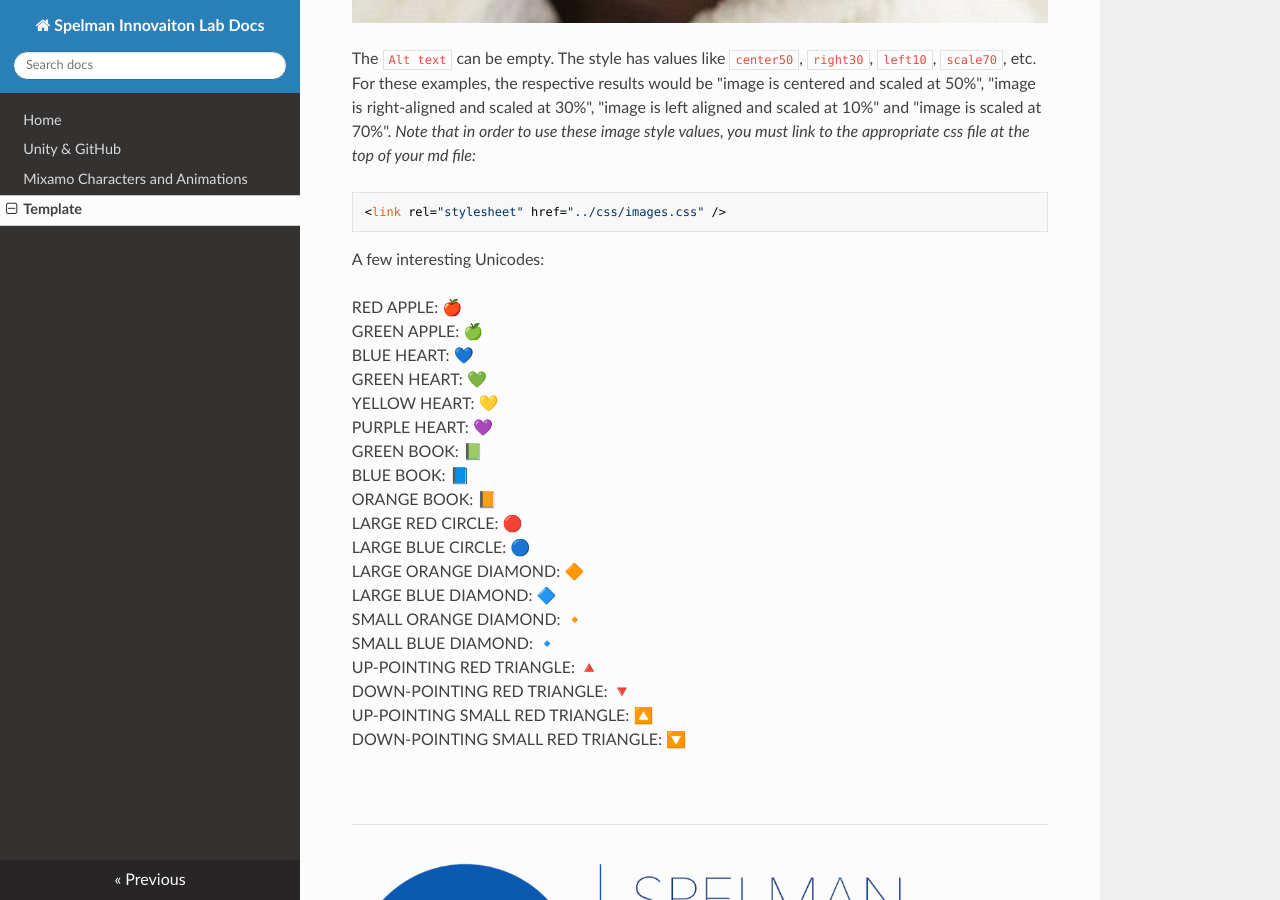
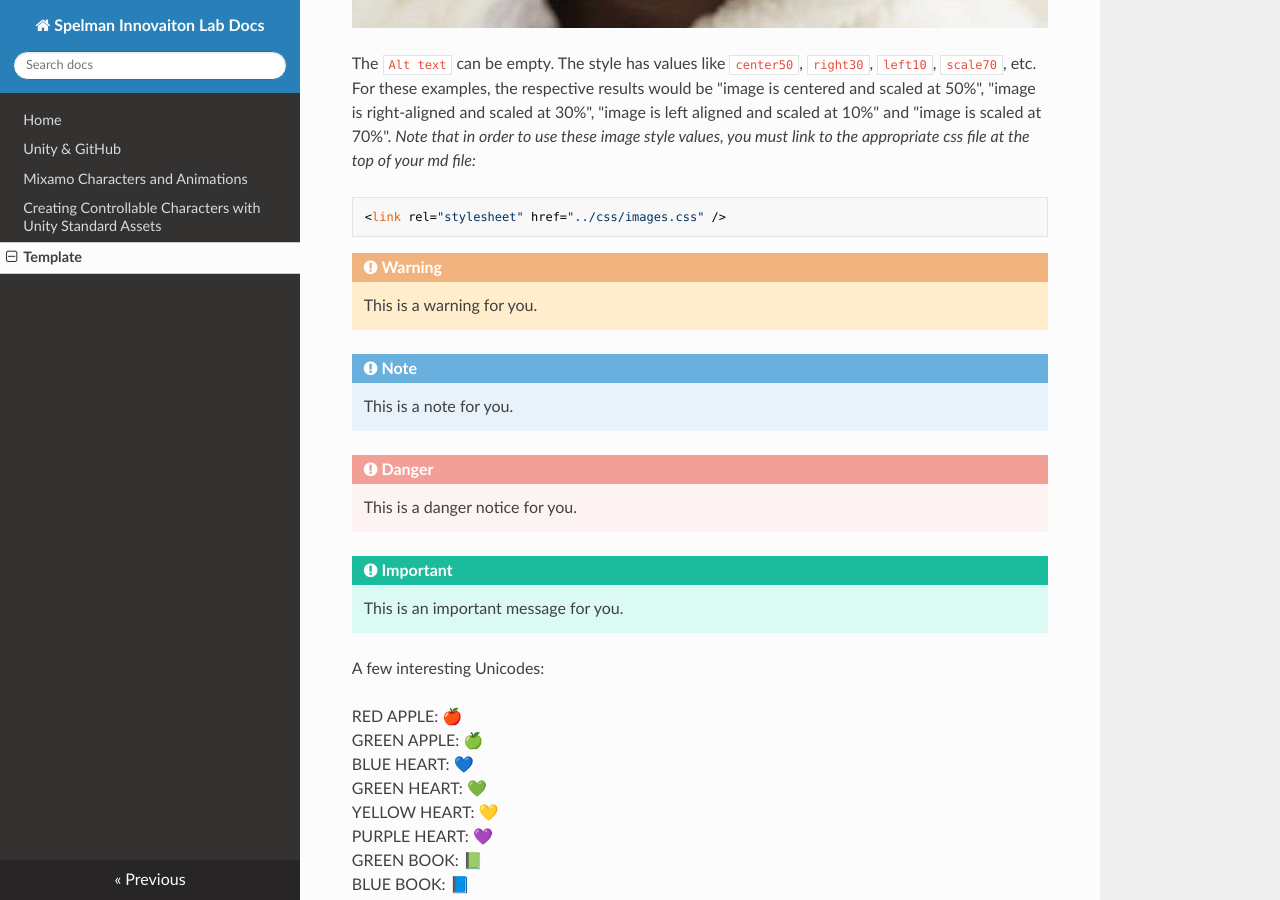
Before and after one commit to spelmanil/docs-site-source, an MkDocs documentation site: the page built from docs/template.md, in a window 1280 px wide and 900 px high, scrolled down 899 px. Built offline with MkDocs 1.6.1, drawn with Linux system fonts in a browser that asks for light colours; nearby versions of some CDN libraries.

Commit message:
added controllable_char_with_SA.md

````diff
--- a/docs/template.md
+++ b/docs/template.md
@@ -1,7 +1,7 @@
 <link rel="stylesheet" href="../css/images.css" />
 
 &#x1F4D8; Template for creating a new Doc page
-----------------------------------------------
+==============================================
 
 <!----------------- BEGIN: CUT HERE ----------------->
 Begin with a copy of this file.  Name it appropriately.  Then, create a directory to hold the media associated with the new page.  For consistency, give the directory the same name as your newly created md file.  So, for `template.md`, the directory will be `template`.  Place `template.md` on the root directory (the directory that contains the top-level index.md file.  Add an entry to `mkdocs.yml` that points to your .md file.
@@ -20,6 +20,19 @@
 ```
 <link rel="stylesheet" href="../css/images.css" />
 ```
+
+!!! warning
+    This is a warning for you.
+
+!!! note
+    This is a note for you.
+
+!!! danger
+    This is a danger notice for you.
+
+!!! important
+    This is an important message for you.
+
 
 A few interesting Unicodes:
 
--- a/mkdocs.yml
+++ b/mkdocs.yml
@@ -8,8 +8,12 @@
   name: 'readthedocs'
   custom_dir: 'custom_theme'
 
+markdown_extensions:
+  - admonition
+
 nav:
     - Home: index.md
     - Unity & GitHub: Unity_and_GitHub.md
     - Mixamo Characters and Animations: mixamo_characters_and_animations.md
+    - Creating Controllable Characters with Unity Standard Assets: controllable_char_with_SA.md
     - Template: template.md
````
Also changed, not shown: docs/controllable_char_with_SA.md (added, +166 -0 lines), docs/mixamo_characters_and_animations.md (+4 -5 lines), docs/controllable_char_with_SA/3rd_person_asset.png (added), docs/controllable_char_with_SA/3rd_person_select.png (added), docs/controllable_char_with_SA/SA.png (added), docs/controllable_char_with_SA/SA_select_packages.png (added), docs/controllable_char_with_SA/avatar.png (added), docs/controllable_char_with_SA/ethan.png (added), docs/controllable_char_with_SA/image1.jpg (added), docs/controllable_char_with_SA/image2.jpg (added), docs/controllable_char_with_SA/image3.jpg (added), docs/controllable_char_with_SA/image4.jpg (added), docs/controllable_char_with_SA/louis_and_ethan_hierarchy.png (added), docs/controllable_char_with_SA/louise_avatar.png (added), 2 more files.
